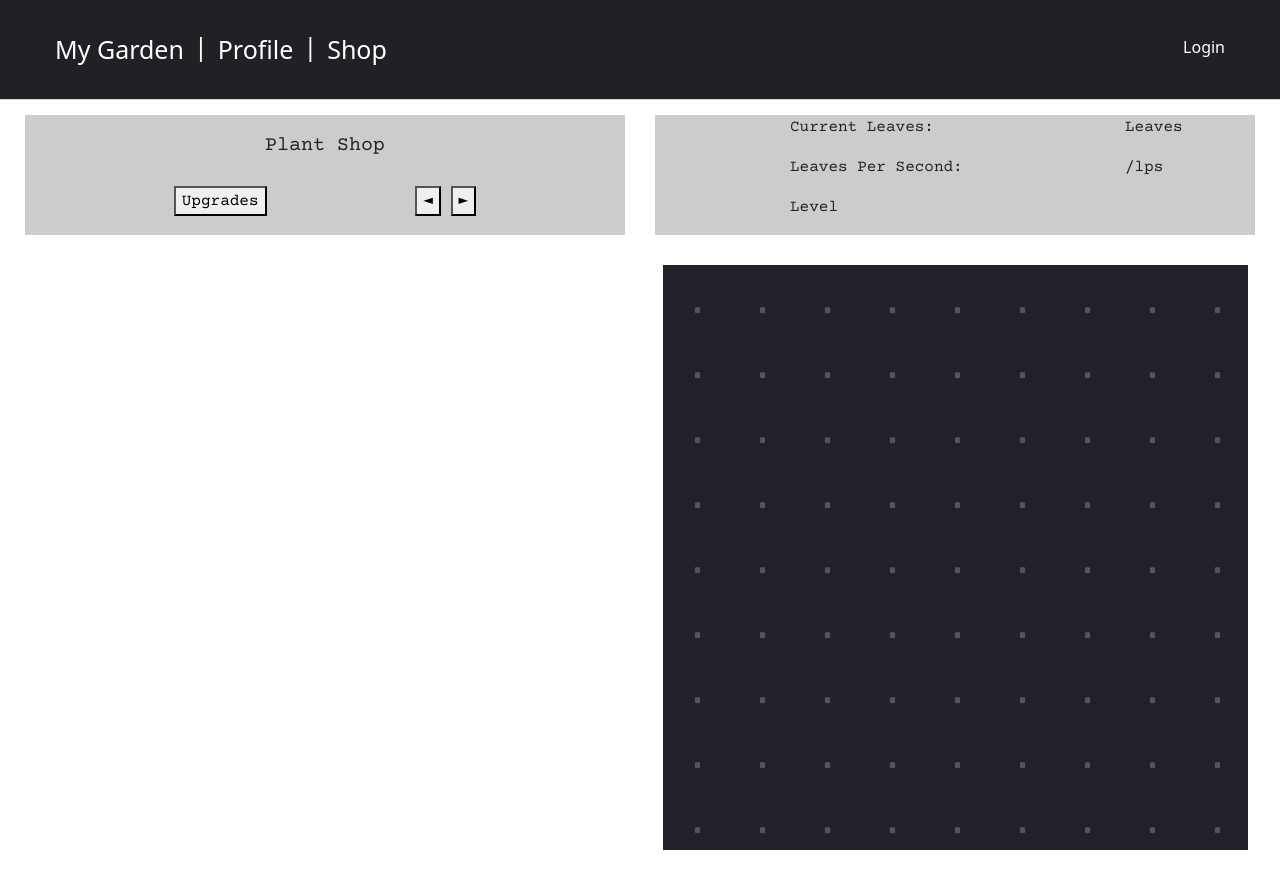
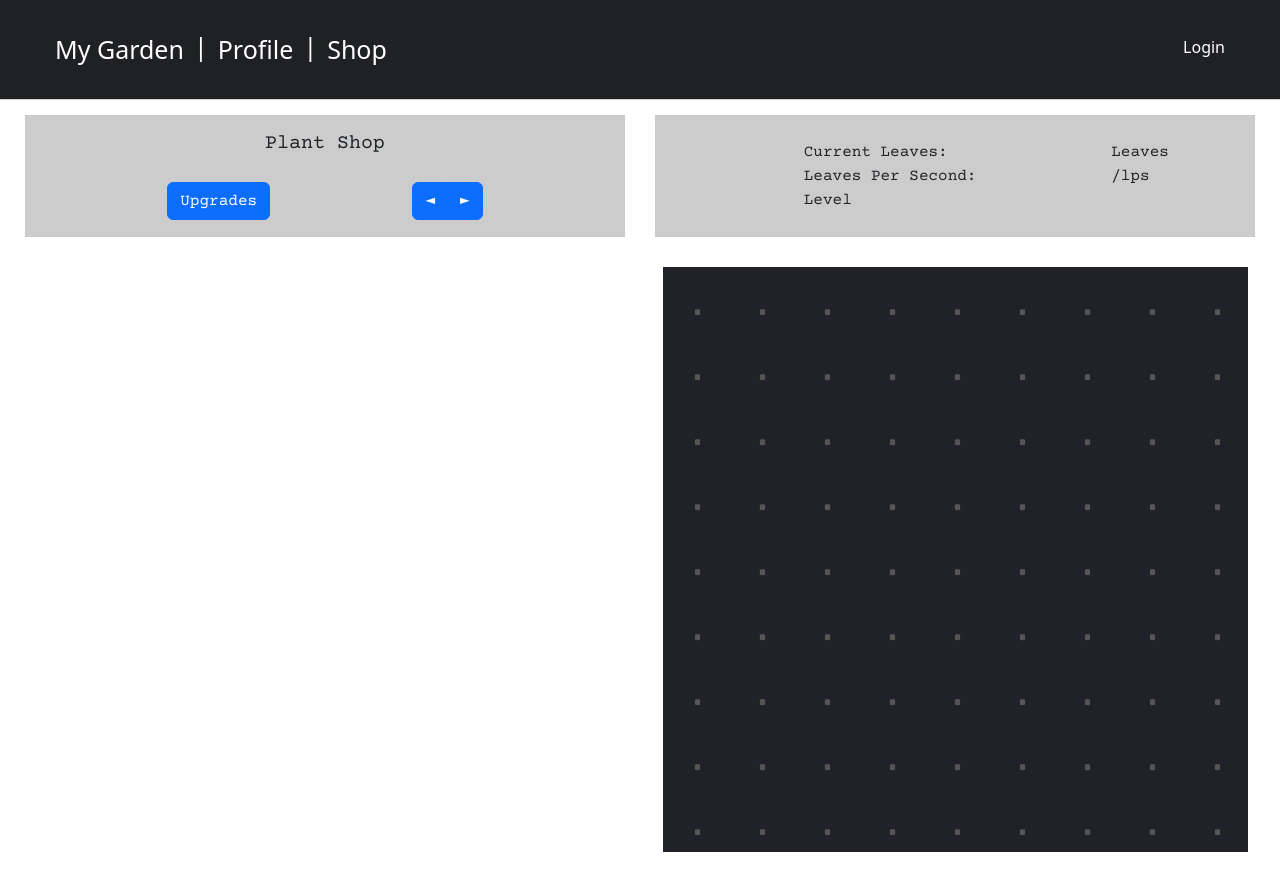
Before and after one commit to JRichm/GardenGame, a Flask app: template templates/game.html in a window 1280 px wide. Before the commit the page ends 850 px from the top, so only its background shows below. Run offline with Flask 3, Linux system fonts and the light colour scheme; the template is opened without the code that fills it, so the values that code supplies are empty.

Commit message:
updated nav layout

```diff
--- a/static/css/game.css
+++ b/static/css/game.css
@@ -41,7 +41,9 @@ main>* {
 #game-stats {
     display: flex;
     flex-direction: column;
+    justify-content: center;
     align-items: center;
+    padding: 25px;
 }
 
 #game-stats span {
@@ -56,6 +58,10 @@ main>* {
     flex-direction: row;
     justify-content: center;
     align-items: center;
+}
+
+#game-stats p {
+    margin: 0px;
 }
 
 #game {
--- a/templates/game.html
+++ b/templates/game.html
@@ -8,10 +8,10 @@
     <article id="store-nav">
         <h5>Plant Shop</h5>
         <span class="nav-buttons">
-            <button>Upgrades</button>
-            <div>
-                <button>◄</button>
-                <button>►</button>
+            <button class="btn btn-primary">Upgrades</button>
+            <div class="btn-group">
+                <button class="btn btn-primary">◄</button>
+                <button class="btn btn-primary">►</button>
             </div>
         </span>
     </article>
```
